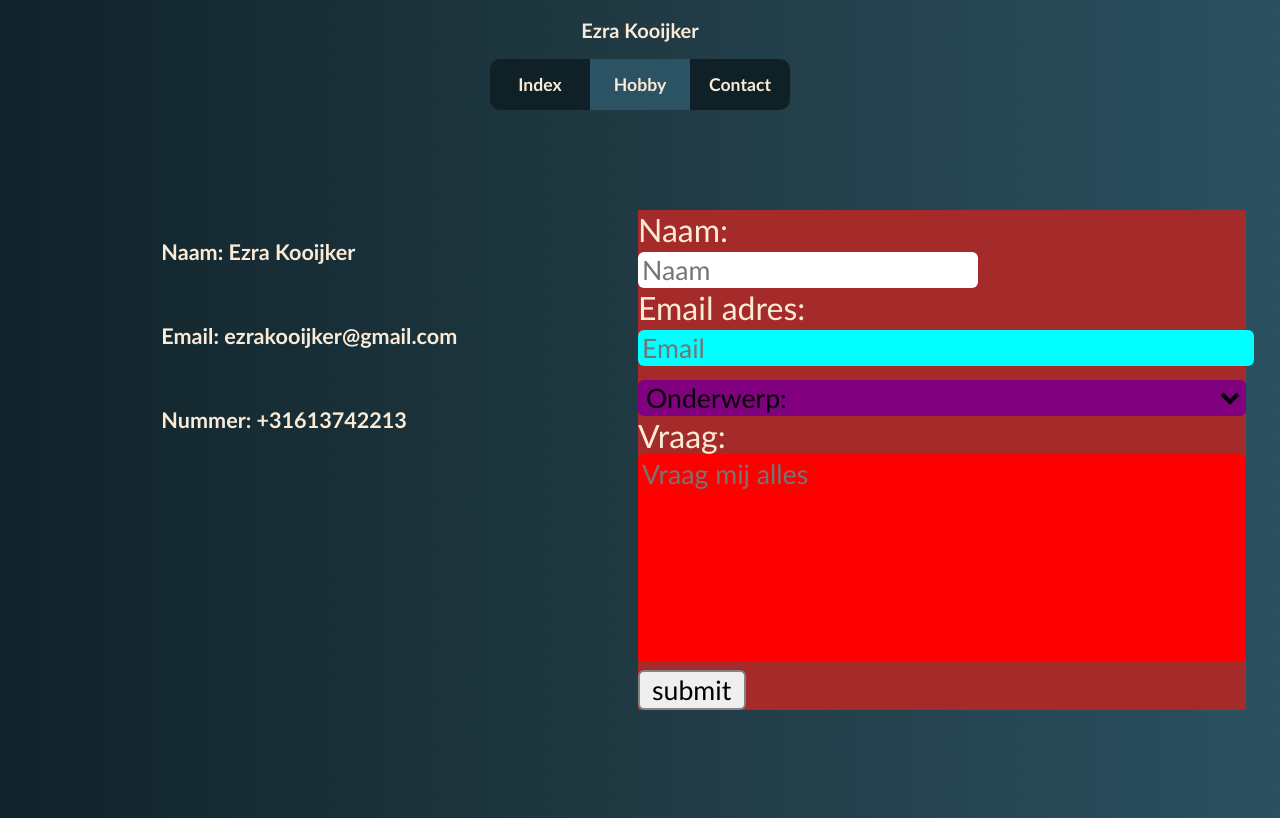
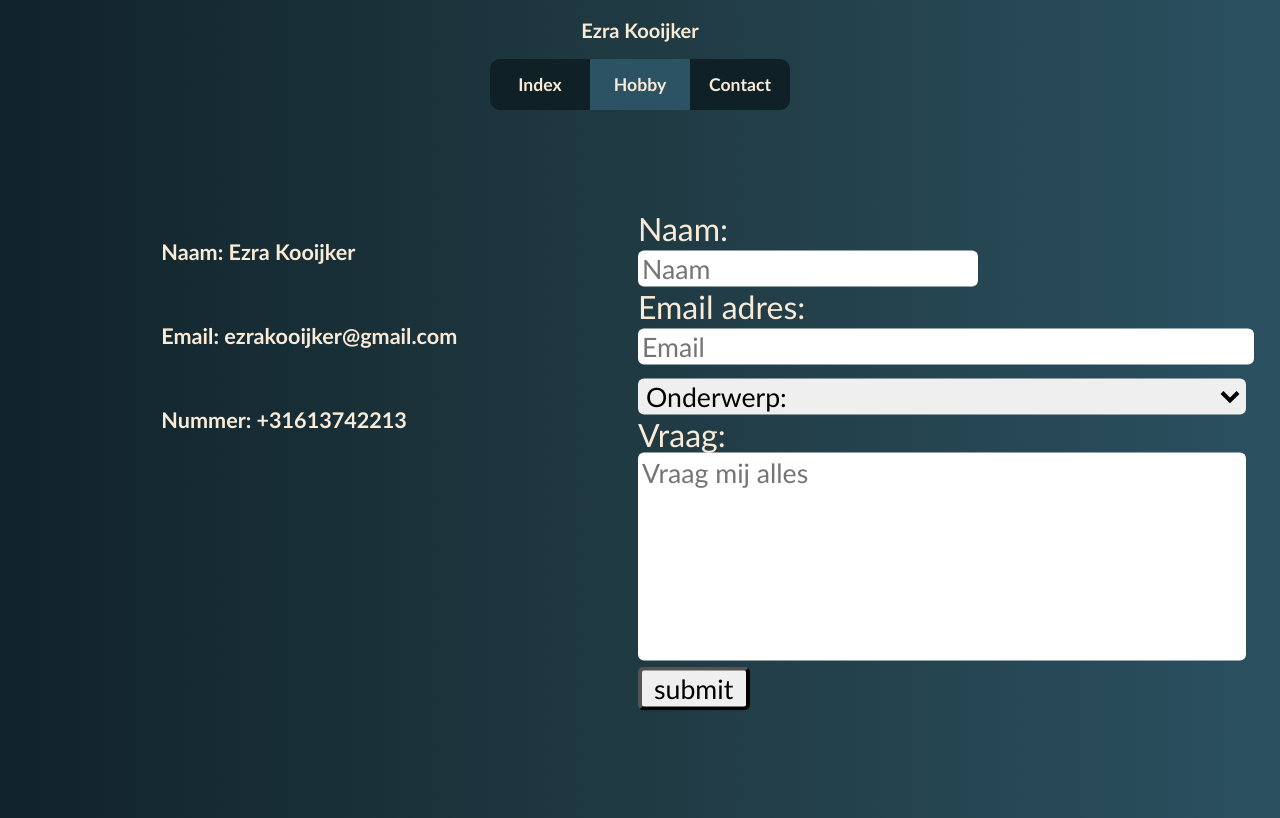
Before and after one commit to Es0ku/Html-Project, a plain HTML site: page Contact.html in a window 1280 px wide. Shown: the part 134-952 px from the top of the page. Drawn offline with Linux system fonts and the light colour scheme.

Commit message:
Background color fix v1.4

```diff
--- a/Contact.html
+++ b/Contact.html
@@ -7,7 +7,6 @@
                 display: flex;
                 justify-content:space-around;
                 align-items: center;
-                /* background-color: aqua; */
                 height: 700px;
             }
             .contact-info {
@@ -19,30 +18,24 @@
                 color: antiquewhite;
                 font-family: 'Trebuchet MS', 'Lucida Sans Unicode', 'Lucida Grande', 'Lucida Sans', Arial, sans-serif;
                 transform: scale(2);
-                background-color: brown;
             }
             .naam  {
-                /* border: 1px solid rgb(131, 131, 131); */
                 border: 0px;
                 border-radius: 3px;
                 font-family: 'Trebuchet MS', 'Lucida Sans Unicode', 'Lucida Grande', 'Lucida Sans', Arial, sans-serif;
             }
             .email {
-                /* border: 0px solid rgb(131, 131, 131); */
                 border: 0px;
                 width: 100%;
                 border-radius: 3px;
                 font-family: 'Trebuchet MS', 'Lucida Sans Unicode', 'Lucida Grande', 'Lucida Sans', Arial, sans-serif;
                 margin: 0px 0px 5px 0px;
-                background-color: aqua;
             }
             .select {
-                /* border: 1px solid rgb(131, 131, 131); */
                 border: 0px;
                 width: 100%;
                 border-radius: 3px;
                 font-family: 'Trebuchet MS', 'Lucida Sans Unicode', 'Lucida Grande', 'Lucida Sans', Arial, sans-serif;
-                background-color: purple;
             }
             .text {
                 border: 0px;
@@ -51,10 +44,8 @@
                 resize: none;
                 border-radius: 3px;
                 font-family: 'Trebuchet MS', 'Lucida Sans Unicode', 'Lucida Grande', 'Lucida Sans', Arial, sans-serif;
-                background-color:red    ;
             }
             .submit {
-                border: 1px solid rgb(131, 131, 131);
                 border-radius: 3px;
                 font-family: 'Trebuchet MS', 'Lucida Sans Unicode', 'Lucida Grande', 'Lucida Sans', Arial, sans-serif;
             }
```
